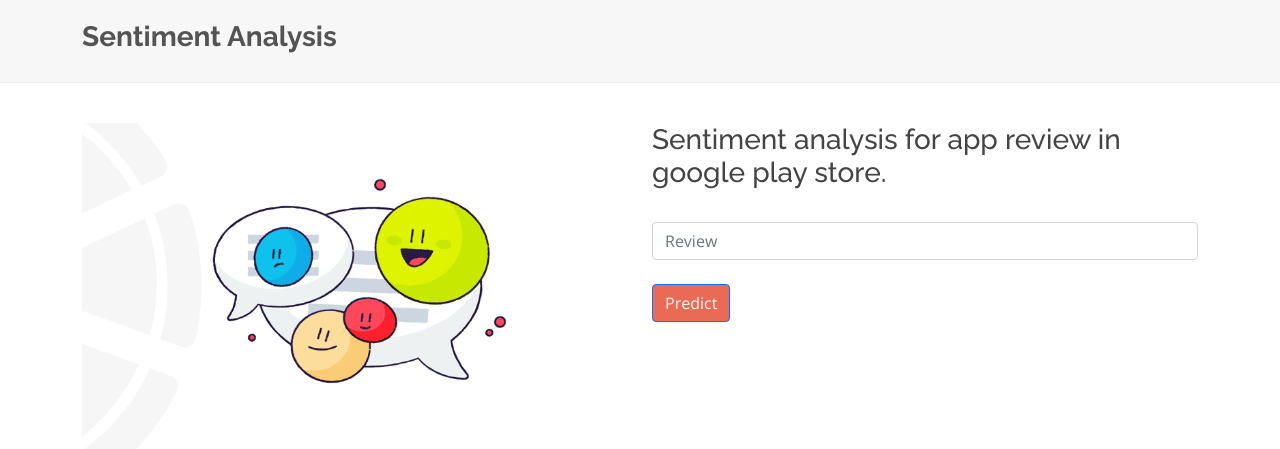
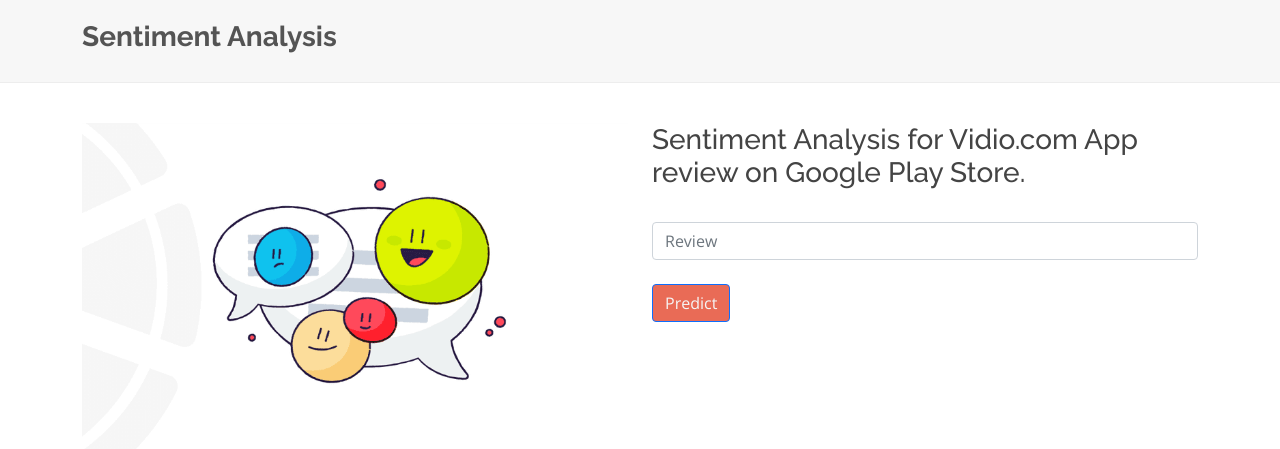
Before and after one commit to ridhwanmustajab/Deploy-Sentiment-Analysis, a Flask app: page / in a window 1280 px wide. Shown: the part 104-553 px from the top of the page. Run offline with Flask 2, Linux system fonts and the light colour scheme; parts of the project's set-up code (start-up, migrations or seed data) failed here and were passed over; some libraries are stand-ins or nearby versions.

Commit message:
Update predict.html

```diff
--- a/templates/predict.html
+++ b/templates/predict.html
@@ -86,7 +86,7 @@
             <img src="static/img/sentiment.png" class="img-fluid" alt="">
           </div>
           <div class="col-lg-6 pt-4 pt-lg-0 content">
-            <h3>Sentiment analysis for app review in google play store.</h3>
+            <h3>Sentiment Analysis for Vidio.com App review on Google Play Store.</h3>
             <form method="POST" action="{{ url_for('predict') }}">
               <br>
                   <div class="form-row">
```
